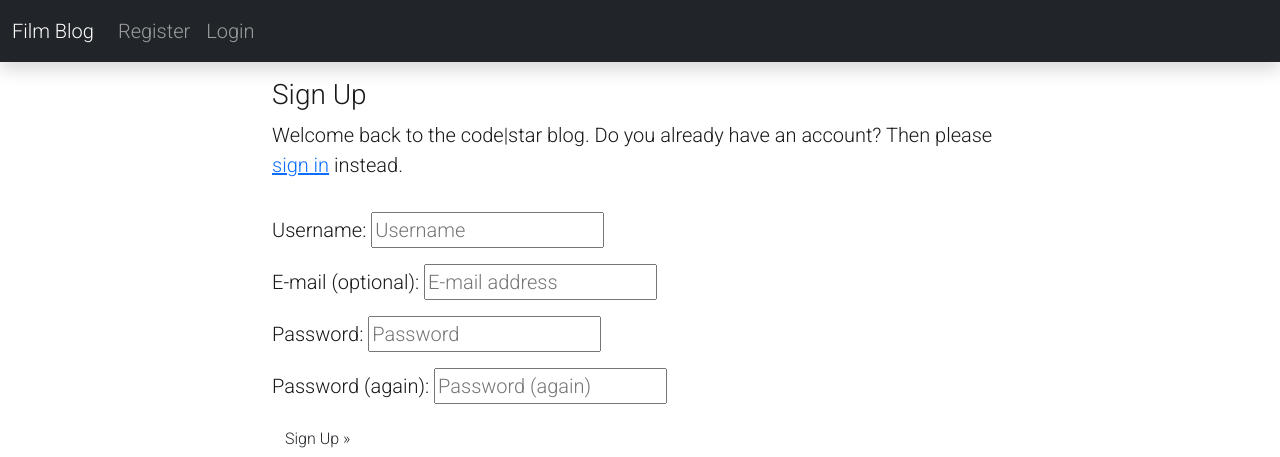
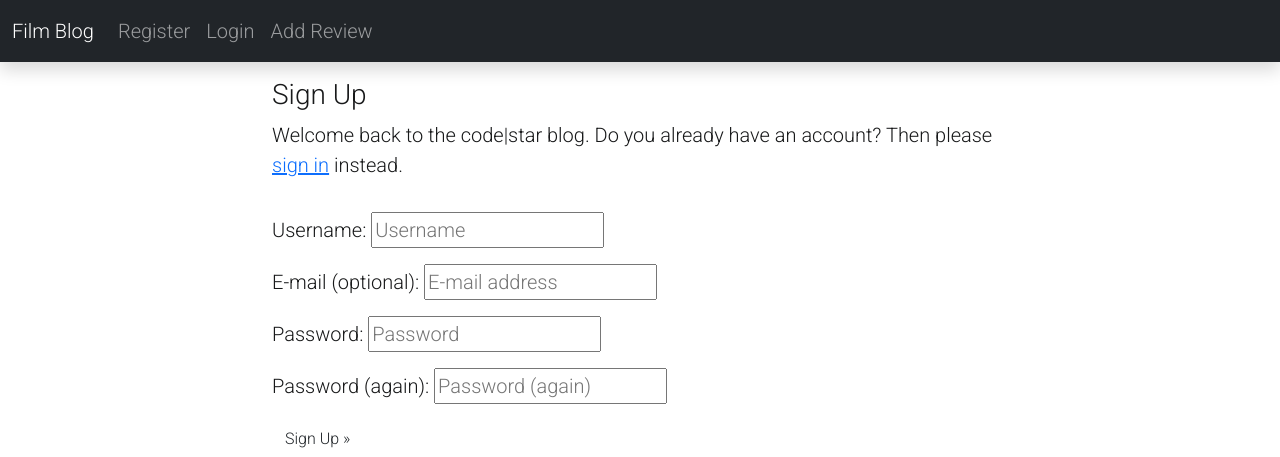
Before and after one commit to colinshaw1/portfolio-project-4, a Django app: page /accounts/signup/ in a window 1280 px wide. Shown: the top 457 px of the page. Run offline with Django 4.2, Linux system fonts and the light colour scheme; parts of the project's set-up code (start-up, migrations or seed data) failed here and were passed over.

Commit message:
add link to film review page

```diff
--- a/blog/urls.py
+++ b/blog/urls.py
@@ -8,4 +8,5 @@ urlpatterns = [
     # <slug> in the brackets captures the values from the url and returns the post details
     path('<slug:slug>/', views.PostDetail.as_view(), name='details_post'),
     path('likes/<slug:slug>', views.PostLike.as_view(), name="post_like")
+    path('add_post/', AddPostView.as_view(), name = "add_post")
 ]
--- a/templates/base.html
+++ b/templates/base.html
@@ -40,6 +40,9 @@
                     <li class="nav-item">
                         <a class="nav-link" href="{% url 'account_login' %}">Login</a>
                     </li>
+                    <li class="nav-item">
+                        <a class="nav-link" href="{% url 'add_post' %}">Add Review</a>
+                    </li>
                     {% endif %}
                 </ul>
             </div>
```
